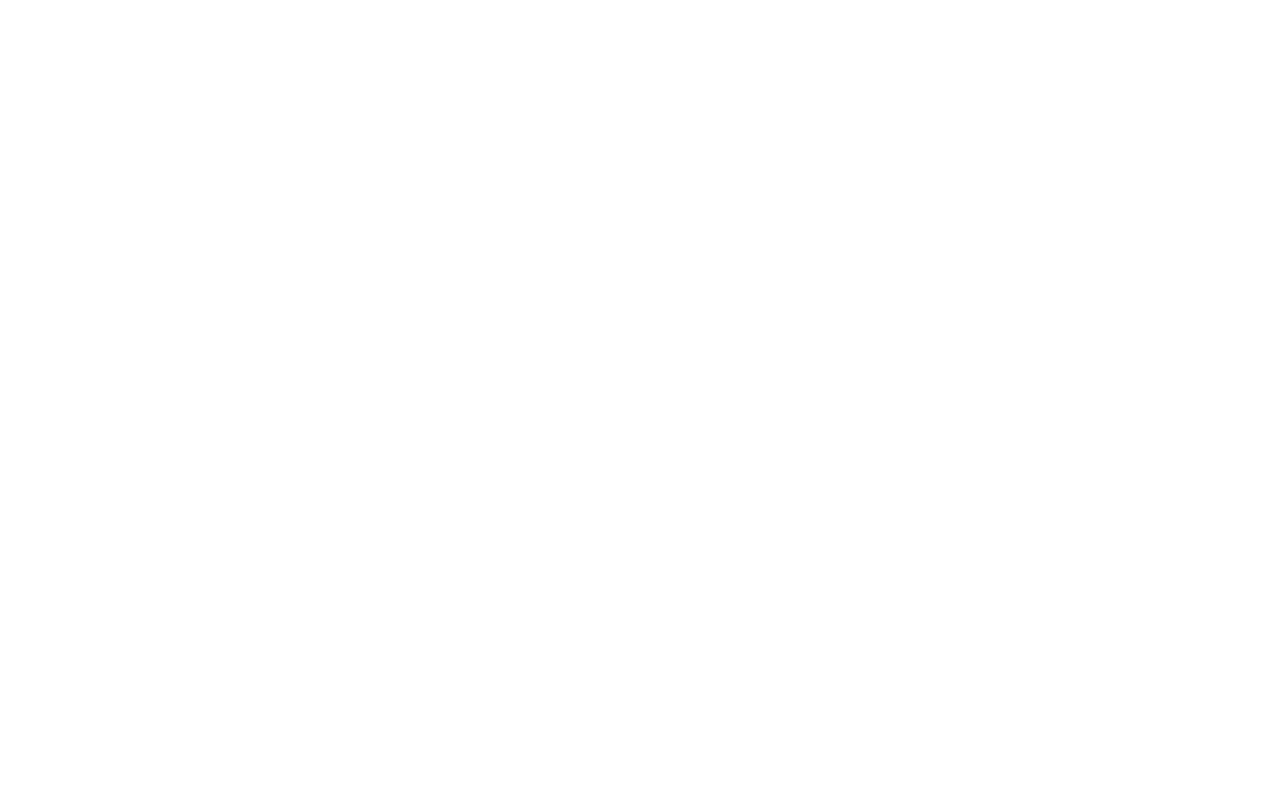
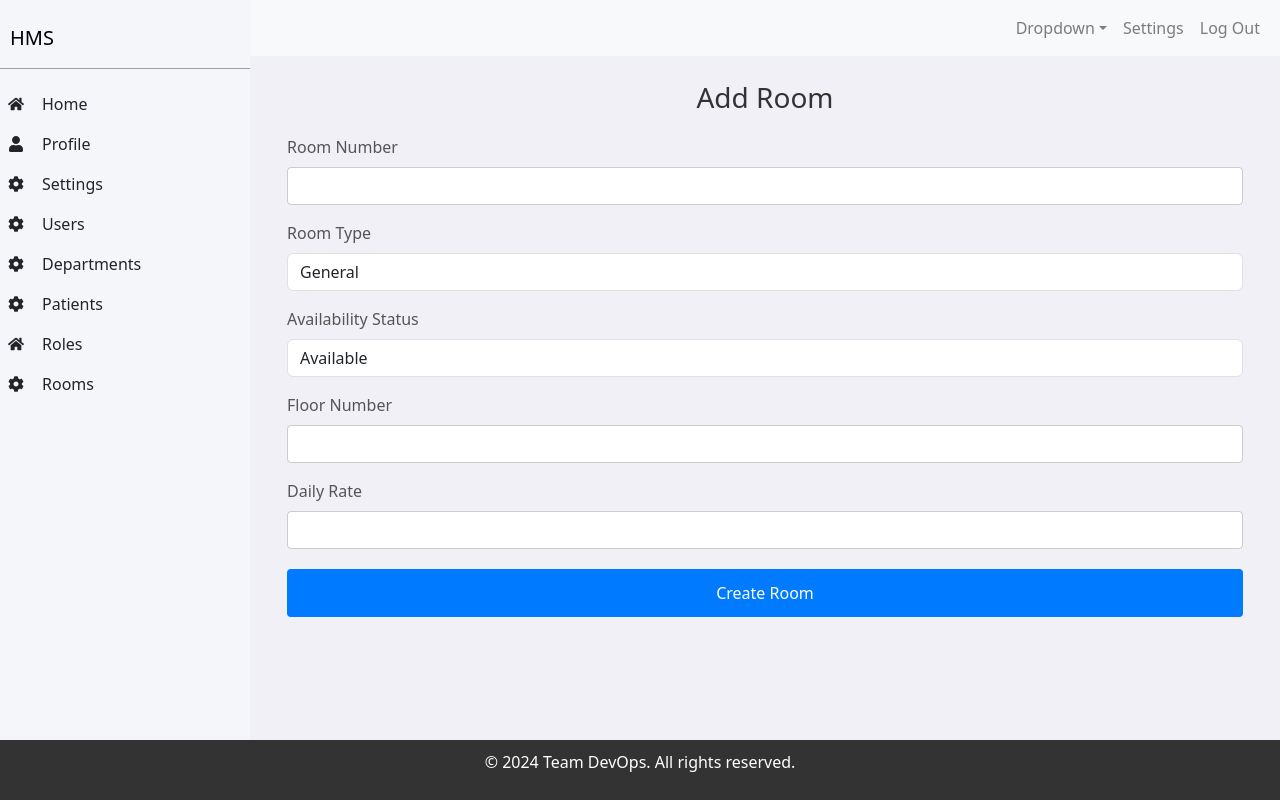
Before and after one commit to madushanka92/T3-JS-Project-HMS, a React (Vite) app: page /rooms/create in a window 1280 px wide. Before the commit this address had no page. Built offline with nearby package versions, Linux system fonts and the light colour scheme.

Commit message:
Rooms Crud added

```diff
--- a/src/_services/apiService.js
+++ b/src/_services/apiService.js
@@ -45,4 +45,12 @@
     deletePatient: (id) => api.delete(`/patients/${id}`),
 };
 
-export { userService, roleService, departmentService, patientService };
+const roomService = {
+    getAllRooms: () => api.get('/rooms'),
+    getRoomById: (id) => api.get(`/rooms/${id}`),
+    createRoom: (roomData) => api.post('/rooms', roomData),
+    updateRoom: (id, roomData) => api.put(`/rooms/${id}`, roomData),
+    deleteRoom: (id) => api.delete(`/rooms/${id}`),
+};
+
+export { userService, roleService, departmentService, patientService, roomService };
--- a/src/component/sideMenu.jsx
+++ b/src/component/sideMenu.jsx
@@ -241,6 +241,43 @@
                   <span>Roles</span>
                 </NavLink>
               </Nav.Item>
+
+              {/* Room menu with subitems */}
+              <Nav.Item>
+                <Nav.Link
+                  onClick={() => toggleSubMenu("rooms")}
+                  className={`text-dark ${
+                    activeKey === "/rooms" ? "bg-selected" : ""
+                  }`}
+                >
+                  <FaCog className="me-2" />
+                  <span>Rooms</span>
+                </Nav.Link>
+                {openSubMenu === "rooms" && (
+                  <Nav className="flex-column ps-3 pt-0">
+                    <Nav.Item className="pb-2">
+                      <NavLink
+                        to="/rooms/list"
+                        className={`text-dark ${
+                          activeKey === "/rooms/list" ? "bg-selected" : ""
+                        }`}
+                      >
+                        Rooms List
+                      </NavLink>
+                    </Nav.Item>
+                    <Nav.Item className="pb-2">
+                      <NavLink
+                        to="/rooms/create"
+                        className={`text-dark ${
+                          activeKey === "/rooms/create" ? "bg-selected" : ""
+                        }`}
+                      >
+                        Rooms Create
+                      </NavLink>
+                    </Nav.Item>
+                  </Nav>
+                )}
+              </Nav.Item>
             </Nav>
           </Navbar>
         </div>
--- /dev/null
+++ b/src/views/Room/room-create.jsx
@@ -0,0 +1,121 @@
+import React, { useState, useEffect } from "react";
+import { roomService } from "../../_services/apiService";
+import { useNavigate, useParams } from "react-router-dom";
+
+const RoomForm = () => {
+  const [room, setRoom] = useState({
+    roomNumber: "",
+    roomType: "General",
+    availabilityStatus: "Available",
+    floorNumber: "",
+    dailyRate: "",
+  });
+  const [error, setError] = useState(null);
+  const { id } = useParams();
+  const navigate = useNavigate();
+
+  useEffect(() => {
+    if (id) {
+      roomService
+        .getRoomById(id)
+        .then((response) => setRoom(response.data))
+        .catch(() => setError("Failed to load room details."));
+    }
+  }, [id]);
+
+  const handleChange = (e) => {
+    const { name, value } = e.target;
+    setRoom((prev) => ({ ...prev, [name]: value }));
+  };
+
+  const handleSubmit = (e) => {
+    e.preventDefault();
+
+    const apiCall = id
+      ? roomService.updateRoom(id, room)
+      : roomService.createRoom(room);
+
+    apiCall
+      .then(() => navigate("/rooms/list"))
+      .catch(() => setError("Failed to save room details."));
+  };
+
+  return (
+    <div className="container">
+      <h2>{id ? "Edit Room" : "Add Room"}</h2>
+      {error && <p style={{ color: "red" }}>{error}</p>}
+      <form onSubmit={handleSubmit}>
+        <div className="form-group">
+          <label htmlFor="roomNumber">Room Number</label>
+          <input
+            type="text"
+            id="roomNumber"
+            name="roomNumber"
+            value={room.roomNumber}
+            onChange={handleChange}
+            className="form-control"
+            required
+          />
+        </div>
+        <div className="form-group">
+          <label htmlFor="roomType">Room Type</label>
+          <select
+            id="roomType"
+            name="roomType"
+            value={room.roomType}
+            onChange={handleChange}
+            className="form-control"
+          >
+            <option value="ICU">ICU</option>
+            <option value="General">General</option>
+            <option value="VIP">VIP</option>
+          </select>
+        </div>
+        <div className="form-group">
+          <label htmlFor="availabilityStatus">Availability Status</label>
+          <select
+            id="availabilityStatus"
+            name="availabilityStatus"
+            value={room.availabilityStatus}
+            onChange={handleChange}
+            className="form-control"
+          >
+            <option value="Available">Available</option>
+            <option value="Occupied">Occupied</option>
+            <option value="Maintenance">Maintenance</option>
+          </select>
+        </div>
+        <div className="form-group">
+          <label htmlFor="floorNumber">Floor Number</label>
+          <input
+            type="number"
+            id="floorNumber"
+            name="floorNumber"
+            value={room.floorNumber}
+            onChange={handleChange}
+            className="form-control"
+            required
+          />
+        </div>
+        <div className="form-group">
+          <label htmlFor="dailyRate">Daily Rate</label>
+          <input
+            type="number"
+            id="dailyRate"
+            name="dailyRate"
+            value={room.dailyRate}
+            onChange={handleChange}
+            className="form-control"
+            min="0"
+            required
+          />
+        </div>
+        <button type="submit" className="btn btn-success">
+          {id ? "Update Room" : "Create Room"}
+        </button>
+      </form>
+    </div>
+  );
+};
+
+export default RoomForm;
--- /dev/null
+++ b/src/views/Room/room-list.jsx
@@ -0,0 +1,77 @@
+import React, { useEffect, useState } from "react";
+import { roomService } from "../../_services/apiService";
+import { useNavigate } from "react-router-dom";
+
+const RoomList = () => {
+  const [rooms, setRooms] = useState([]);
+  const [error, setError] = useState(null);
+  const navigate = useNavigate();
+
+  useEffect(() => {
+    roomService
+      .getAllRooms()
+      .then((response) => setRooms(response.data))
+      .catch(() => setError("Failed to load rooms."));
+  }, []);
+
+  const handleDelete = (id) => {
+    if (window.confirm("Are you sure you want to delete this room?")) {
+      roomService
+        .deleteRoom(id)
+        .then(() => setRooms((prev) => prev.filter((room) => room._id !== id)))
+        .catch(() => setError("Failed to delete room."));
+    }
+  };
+
+  return (
+    <div className="container">
+      <h2 className="text-start">Room List</h2>
+      {error && <p style={{ color: "red" }}>{error}</p>}
+      <button
+        className="btn btn-primary mb-3"
+        onClick={() => navigate("/rooms/create")}
+      >
+        Add Room
+      </button>
+      <table className="table table-striped">
+        <thead>
+          <tr>
+            <th>Room Number</th>
+            <th>Room Type</th>
+            <th>Status</th>
+            <th>Floor Number</th>
+            <th>Daily Rate</th>
+            <th>Actions</th>
+          </tr>
+        </thead>
+        <tbody>
+          {rooms.map((room) => (
+            <tr key={room._id}>
+              <td>{room.roomNumber}</td>
+              <td>{room.roomType}</td>
+              <td>{room.availabilityStatus}</td>
+              <td>{room.floorNumber}</td>
+              <td>{room.dailyRate}</td>
+              <td>
+                <button
+                  className="btn btn-warning mr-2"
+                  onClick={() => navigate(`/rooms/edit/${room._id}`)}
+                >
+                  Edit
+                </button>
+                <button
+                  className="btn btn-danger"
+                  onClick={() => handleDelete(room._id)}
+                >
+                  Delete
+                </button>
+              </td>
+            </tr>
+          ))}
+        </tbody>
+      </table>
+    </div>
+  );
+};
+
+export default RoomList;
```
Also changed, not shown: src/route/index.jsx (+8 -0 lines).
